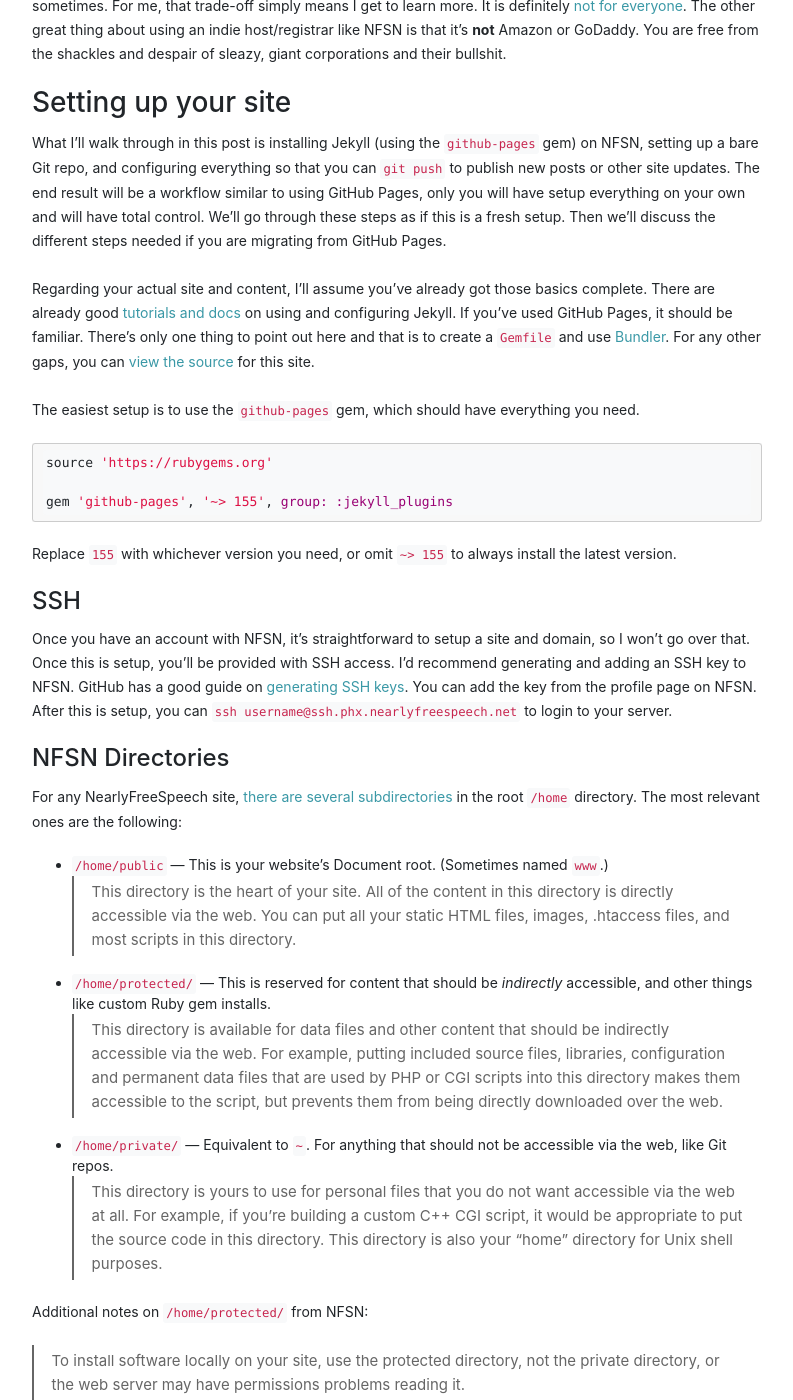
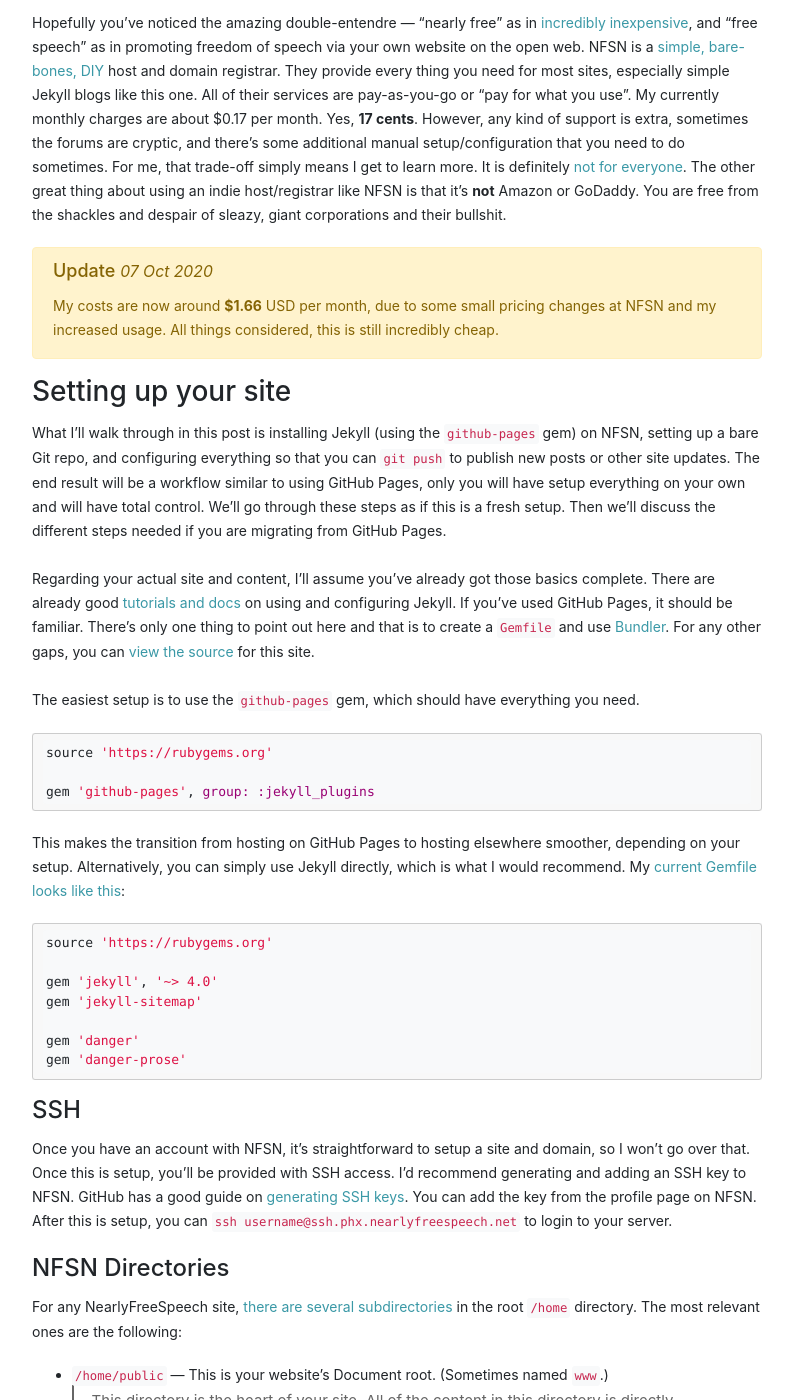
Before and after one commit to jessesquires/jessesquires.com, a Jekyll site: the page built from _posts/2017-09-10-building-a-site-with-jekyll-on-nfsn.md, in a window 1280 px wide and 1400 px high, scrolled down 2049 px. Shown: the whole window, without its empty margins (243-1036 px from the left). Built offline with Jekyll 4.4.1, drawn with Linux system fonts in a browser that asks for light colours; nearby versions of some CDN libraries; library files that are not in the unit come from our copies; some of the changed text lies outside the part shown.

Commit message:
[update] Building a site with Jekyll on NFSN

````diff
--- a/_posts/2017-09-10-building-a-site-with-jekyll-on-nfsn.md
+++ b/_posts/2017-09-10-building-a-site-with-jekyll-on-nfsn.md
@@ -3,6 +3,7 @@
 categories: [software-dev]
 tags: [web, jekyll, ruby, git]
 date: 2017-09-10T10:00:00-07:00
+date-updated: 2020-10-07T10:03:48-07:00
 title: Building a site with Jekyll on NearlyFreeSpeech
 subtitle: My blog infrastructure, and migrating off of GitHub pages
 ---
@@ -10,6 +11,10 @@
 This site used to be hosted via [GitHub Pages](https://pages.github.com), but I decided to move to a dedicated host to have more control over how I develop and deploy the site, and how it's configured. A number of limitations and quirks eventually drove me to migrate away from GitHub pages to my excellent and inexpensive bare-bones host, [NearlyFreeSpeech.net](https://www.nearlyfreespeech.net). I was also interested in learning to do all of this on my own, rather than relying on GitHub Pages "magic". If you're looking to setup your own Jekyll-powered site, or if you're looking to migrate off of GitHub Pages, hopefully this is helpful.
 
 <!--excerpt-->
+
+{% include updated_notice.html
+    update_message="This post has been updated to reflect recent changes with NearlyFreeSpeech, as well as changes in my setup."
+%}
 
 ### Overview of this site
 
@@ -40,6 +45,10 @@
 
 Hopefully you've noticed the amazing double-entendre &mdash; "nearly free" as in [incredibly inexpensive](https://www.nearlyfreespeech.net/services/pricing), and "free speech" as in promoting freedom of speech via your own website on the open web. NFSN is a [simple, bare-bones, DIY](https://www.nearlyfreespeech.net/services/hosting) host and domain registrar. They provide every thing you need for most sites, especially simple Jekyll blogs like this one. All of their services are pay-as-you-go or "pay for what you use". My currently monthly charges are about $0.17 per month. Yes, **17 cents**. However, any kind of support is extra, sometimes the forums are cryptic, and there's some additional manual setup/configuration that you need to do sometimes. For me, that trade-off simply means I get to learn more. It is definitely [not for everyone](https://www.reddit.com/r/Wordpress/comments/18e5n9/anyone_use_nearlyfreespeech_as_a_webdev_babynoob/). The other great thing about using an indie host/registrar like NFSN is that it's **not** Amazon or GoDaddy. You are free from the shackles and despair of sleazy, giant corporations and their bullshit.
 
+{% include updated_notice.html
+    update_message="My costs are now around <b>$1.66</b> USD per month, due to some small pricing changes at NFSN and my increased usage. All things considered, this is still incredibly cheap."
+%}
+
 ### Setting up your site
 
 What I'll walk through in this post is installing Jekyll (using the [`github-pages`](https://rubygems.org/gems/github-pages) gem) on NFSN, setting up a bare Git repo, and configuring everything so that you can `git push` to publish new posts or other site updates. The end result will be a workflow similar to using GitHub Pages, only you will have setup everything on your own and will have total control. We'll go through these steps as if this is a fresh setup. Then we'll discuss the different steps needed if you are migrating from GitHub Pages.
@@ -48,13 +57,23 @@
 
 The easiest setup is to use the `github-pages` gem, which should have everything you need.
 
-{% highlight ruby %}
+```ruby
 source 'https://rubygems.org'
 
-gem 'github-pages', '~> 155', group: :jekyll_plugins
-{% endhighlight %}
+gem 'github-pages', group: :jekyll_plugins
+```
 
-Replace `155` with whichever version you need, or omit `~> 155` to always install the latest version.
+This makes the transition from hosting on GitHub Pages to hosting elsewhere smoother, depending on your setup. Alternatively, you can simply use Jekyll directly, which is what I would recommend. My [current Gemfile looks like this](https://github.com/jessesquires/jessesquires.com/blob/master/Gemfile):
+
+```ruby
+source 'https://rubygems.org'
+
+gem 'jekyll', '~> 4.0'
+gem 'jekyll-sitemap'
+
+gem 'danger'
+gem 'danger-prose'
+```
 
 #### SSH
 
@@ -68,7 +87,7 @@
 > This directory is the heart of your site. All of the content in this directory is directly accessible via the web. You can put all your static HTML files, images, .htaccess files, and most scripts in this directory.
 * `/home/protected/` &mdash; This is reserved for content that should be *indirectly* accessible, and other things like custom Ruby gem installs.
 > This directory is available for data files and other content that should be indirectly accessible via the web. For example, putting included source files, libraries, configuration and permanent data files that are used by PHP or CGI scripts into this directory makes them accessible to the script, but prevents them from being directly downloaded over the web.
-* `/home/private/` &mdash; Equivalent to `~`. For anything that should not be accessible via the web, like Git repos.
+* `/home/private/` &mdash; Equivalent to `~`. For anything that should not be accessible via the web, like Git repos, or privately used gems for a Jekyll site.
 > This directory is yours to use for personal files that you do not want accessible via the web at all. For example, if you're building a custom C++ CGI script, it would be appropriate to put the source code in this directory. This directory is also your "home" directory for Unix shell purposes.
 
 Additional notes on `/home/protected/` from NFSN:
@@ -77,20 +96,18 @@
 
 #### Setting up Ruby Gems
 
-First you need to do some setup for Ruby and install [Bundler](http://bundler.io). NFSN is a bit quirky here regarding installing gems, but it's not a big deal. After ssh'ing into NFSN, you'll need to add the following to your `.bash_profile` or `.bashrc`, depending on your setup. ([Explanation of the difference.](http://www.joshstaiger.org/archives/2005/07/bash_profile_vs.html))
+First you need to do some setup for Ruby and install [Bundler](http://bundler.io). After ssh'ing into NFSN, you'll need to add the following to your `.bash_profile` or `.bashrc`, depending on your setup. ([Explanation of the difference.](http://www.joshstaiger.org/archives/2005/07/bash_profile_vs.html))
 
-{% highlight bash %}
-export RB_USER_INSTALL='true'
-export GEM_HOME=/home/protected/gems
-{% endhighlight %}
+```bash
+export GEM_HOME=/home/private/.gem
+```
 
 This tells NFSN where to find the gems you've installed. Then:
 
-{% highlight bash %}
-cd /home/protected
-mkdir gems
+```bash
+cd /home/private
 gem install bundler
-{% endhighlight %}
+```
 
 (Actually installing Jekyll will come later.)
 
@@ -98,37 +115,37 @@
 
 You'll need to create a bare Git repository. This will contain your code and markdown files, and will be your `remote` when you clone the repo to your machine.
 
-{% highlight bash %}
+```bash
 cd /home/private
 mkdir site.git
 cd site.git
 git init --bare
-{% endhighlight %}
+```
 
 You can clone this repo locally.
 
-{% highlight bash %}
+```bash
 # replace "<username>" with your login
 git clone ssh://<username>@ssh.phx.nearlyfreespeech.net/home/private/site.git
-{% endhighlight %}
+```
 
 You also want to create a checkout directory, which is where you'll locally clone your site and build it before publishing.
 
-{% highlight bash %}
+```bash
 cd /home/private
 mkdir site_checkout
 cd site_checkout
 git clone /home/private/site.git/
-{% endhighlight %}
+```
 
 #### Setting up Git hooks
 
 Next you need to setup a [post-receive hook](https://git-scm.com/book/en/v2/Customizing-Git-Git-Hooks) in git. This script will run on your server each time you `git push` to the remote repo on your NFSN server. In the bare repo you created (`site.git`), there will be a `hooks/` directory with sample scripts. You can rename and edit `post-receive.sample` or create a new, empty `post-receive` file. It should contain the following:
 
-{% highlight bash %}
+```bash
 #!/bin/bash
 
-export GEM_HOME=/home/protected/gems
+export GEM_HOME=/home/private/.gem
 
 SITE_CHECKOUT=$HOME/site_checkout
 GIT_DIR=$SITE_CHECKOUT/.git
@@ -136,21 +153,23 @@
 
 cd $SITE_CHECKOUT
 
+git --git-dir=$GIT_DIR status
 git --git-dir=$GIT_DIR pull -f
+git --git-dir=$GIT_DIR status
 
 bundle install
 bundle exec jekyll build --destination $PUBLIC_WWW
 
 exit
-{% endhighlight %}
+```
 
 This will `cd` into `/private/site_checkout` then run `git pull` to pull the latest changes from the bare repo. Because this runs from the bare repo `hooks/` directory, we need to specify the git checkout directory using `--git-dir`. Then it runs `bundle install` to update or install any gems. (Remember you skipped installing `jekyll` earlier? This takes care of that.) Using Bundler allows you to easily keep gems updated without having to ssh into your server. Finally, it runs `jekyll build` and publishes your generated site (by putting the files in `/home/public`).
 
 Don't forget to make the file executable.
 
-{% highlight bash %}
+```bash
 chmod ug+x /home/private/site.git/hooks/post-receive
-{% endhighlight %}
+```
 
 #### Setting up HTTPS
 
@@ -162,7 +181,7 @@
 
 ### Migrating off of GitHub Pages
 
-The setup described above basically replicates GitHub Pages on your own server, which makes migrating straightforward.
+The setup described above basically replicates GitHub Pages on your own server, which makes migrating straightforward. Or as mentioned above, you can switch over to using the `jekyll` gem directly, which is a bit lighter than `github-pages`.
 
 #### Configuring Git
 
@@ -189,10 +208,10 @@
 
 #### Managing GitHub project sites
 
-As mentioned above, any project sites you had will now only be accessible via `<username>.github.io/<project>` &mdash; not `<mysite>.com/<project>`. You'll need to update anything that links to the later, or make that part of your new NFSN site.
+As mentioned above, any project sites you had hosted on GitHub Pages will now only be accessible via `<username>.github.io/<project>` &mdash; not `<mysite>.com/<project>`. You will need to update anything that links to the later, or make those pages part of your new NFSN site.
 
 After migrating to NFSN, I decided to make a new [jessesquires.github.io](https://github.com/jessesquires/jessesquires.github.io) GitHub Pages site repo. This is simply a landing page and introduction for my GitHub projects, using GitHub's built-in themes. You can view the [site here](https://jessesquires.github.io). Without this, `jessesquires.github.io` would show a 404 error, which is awkward considering my project sites are now only available at `jessesquires.github.io/<project>`. Creating this new GitHub Pages user site avoids that awkwardness and gives a better separation between my personal site and what I'm doing on GitHub. By using a built-in theme, it's trivial to maintain &mdash; just a single `README.md`.
 
 ### Conclusion
 
-I'm really happy with this setup and how simple it is to use. Everything is consolidated on NFSN. Enabling HTTPS was easy. I can eventually customize my site further. Most importantly, I can install and update gems on my own schedule. I don't have to worry about any of the limitations or quirks of GitHub Pages hosting. And while my site is no longer *free*, it is **nearly free**. 😉
+I'm really happy with this setup and how simple it is to use. Everything is consolidated on NFSN. Enabling HTTPS was easy. I can eventually customize my site further. Most importantly, I can install and update gems on my own schedule. I don't have to worry about any of the limitations or quirks of GitHub Pages hosting. And while my site is no longer *free*, it is **nearly free**. &#x1F609;
````
